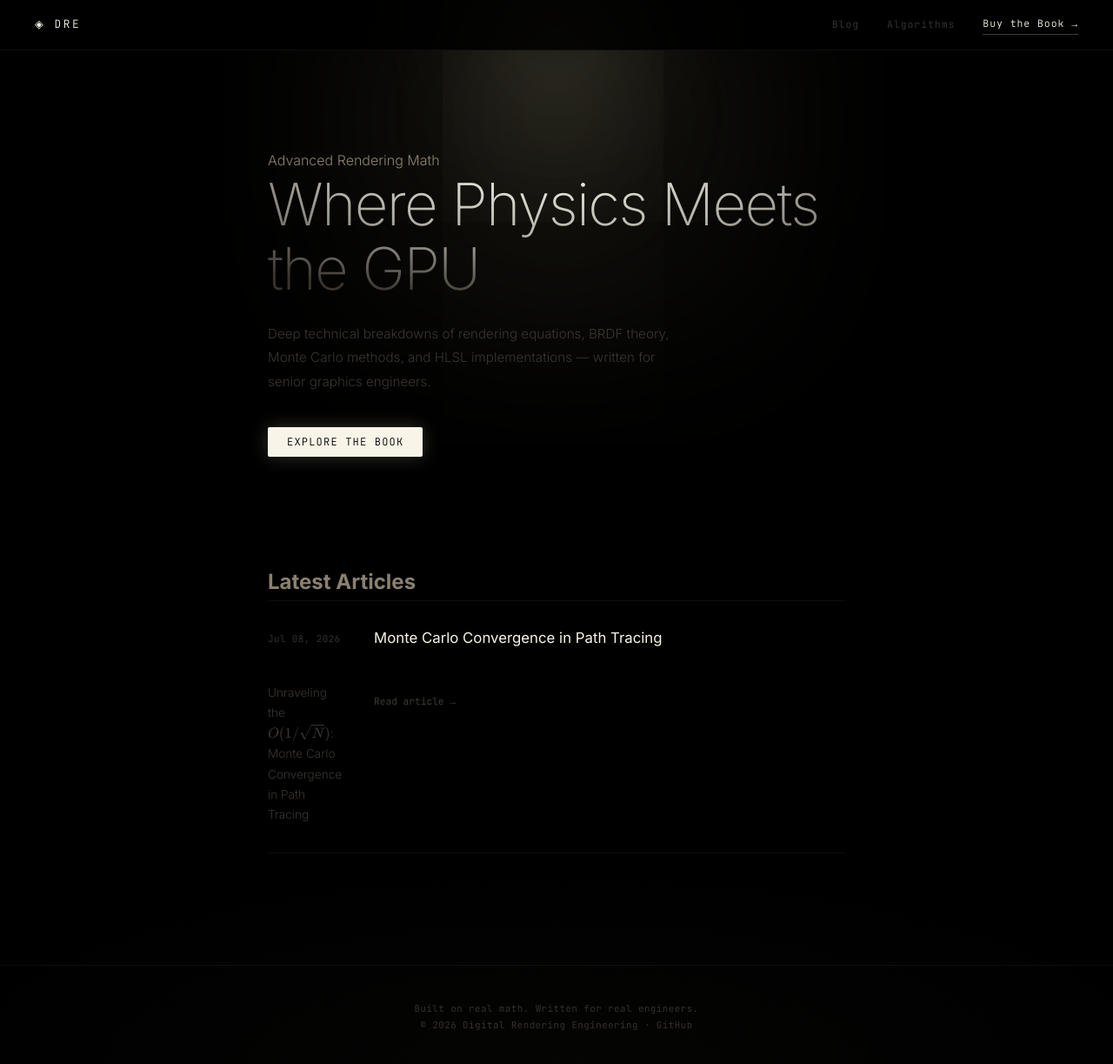
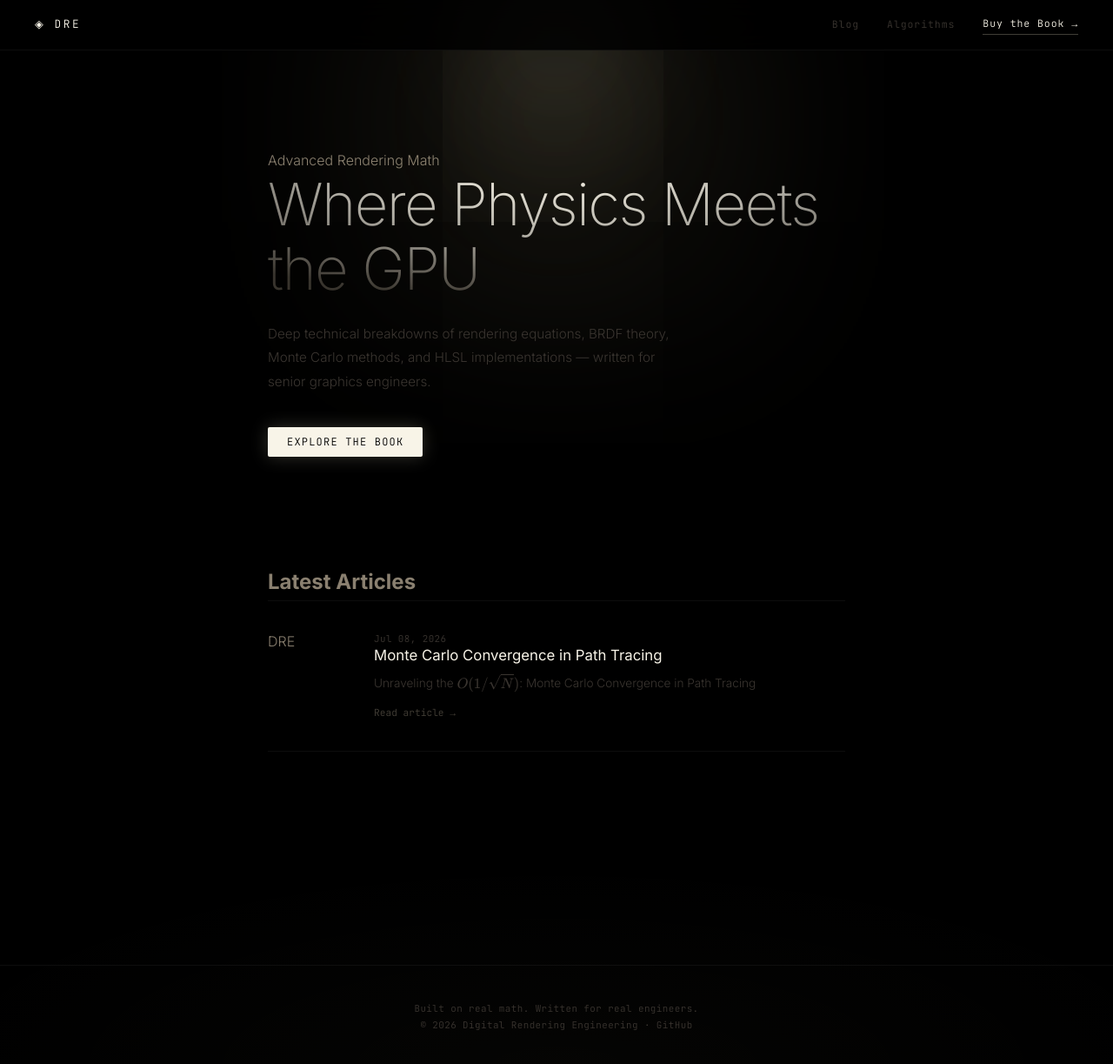
Before and after one commit to OpticsOptimization/blog, a Jekyll site: the page built from index.html, in a window 1280 px wide and 1228 px high. Shown: the top 1223 px of the window at 87% size. Built offline with Jekyll 4.4.1, drawn with Linux system fonts in a browser that asks for light colours; nearby versions of some CDN libraries.

Commit message:
Add thumbnail support to index

```diff
--- a/index.html
+++ b/index.html
@@ -14,10 +14,19 @@ title: "Digital Rendering Engineering · Tech Blog"
   <div class="posts-grid">
     {% for post in site.posts %}
     <a href="{{ post.url | relative_url }}" class="post-card">
-              <div class="card-date">{{ post.date | date: "%b %d, %Y" }}</div>
+      <div class="card-thumb proc-bg-{{ post.title.size | modulo: 3 }}">
+        {% if post.thumbnail_svg %}
+          {{ post.thumbnail_svg }}
+        {% else %}
+          <div class="thumb-placeholder">DRE</div>
+        {% endif %}
+      </div>
+      <div class="card-content">
+        <div class="card-date">{{ post.date | date: "%b %d, %Y" }}</div>
         <h3 class="card-title">{{ post.title }}</h3>
-        <p class="card-excerpt">{{ post.excerpt | strip_html | truncate: 140 }}</p>
-        <span class="card-arrow">Read article →</span>
+        <p class="card-excerpt">{{ post.excerpt | strip_html | truncate: 120 }}</p>
+        <span class="card-arrow">Read article &rarr;</span>
+      </div>
     </a>
     {% endfor %}
   </div>
```
